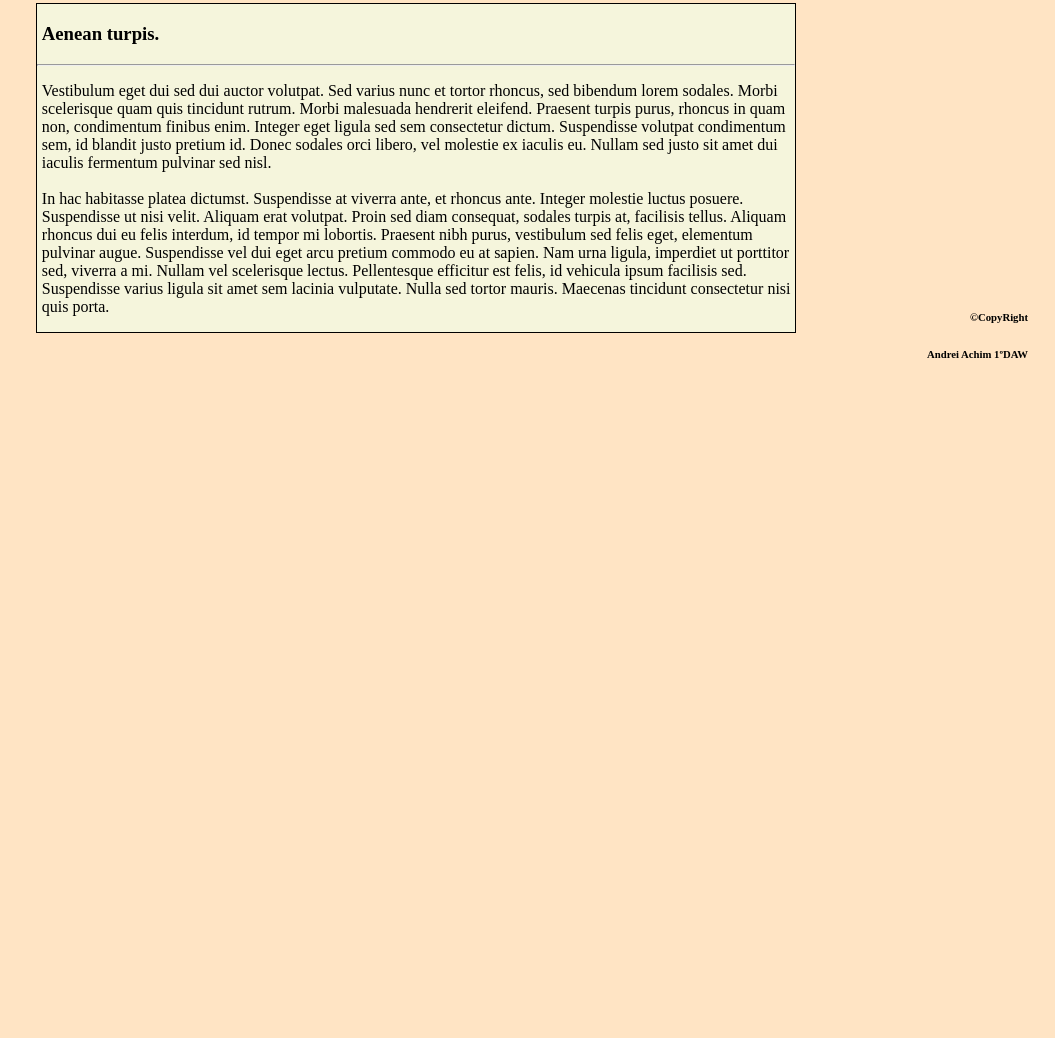
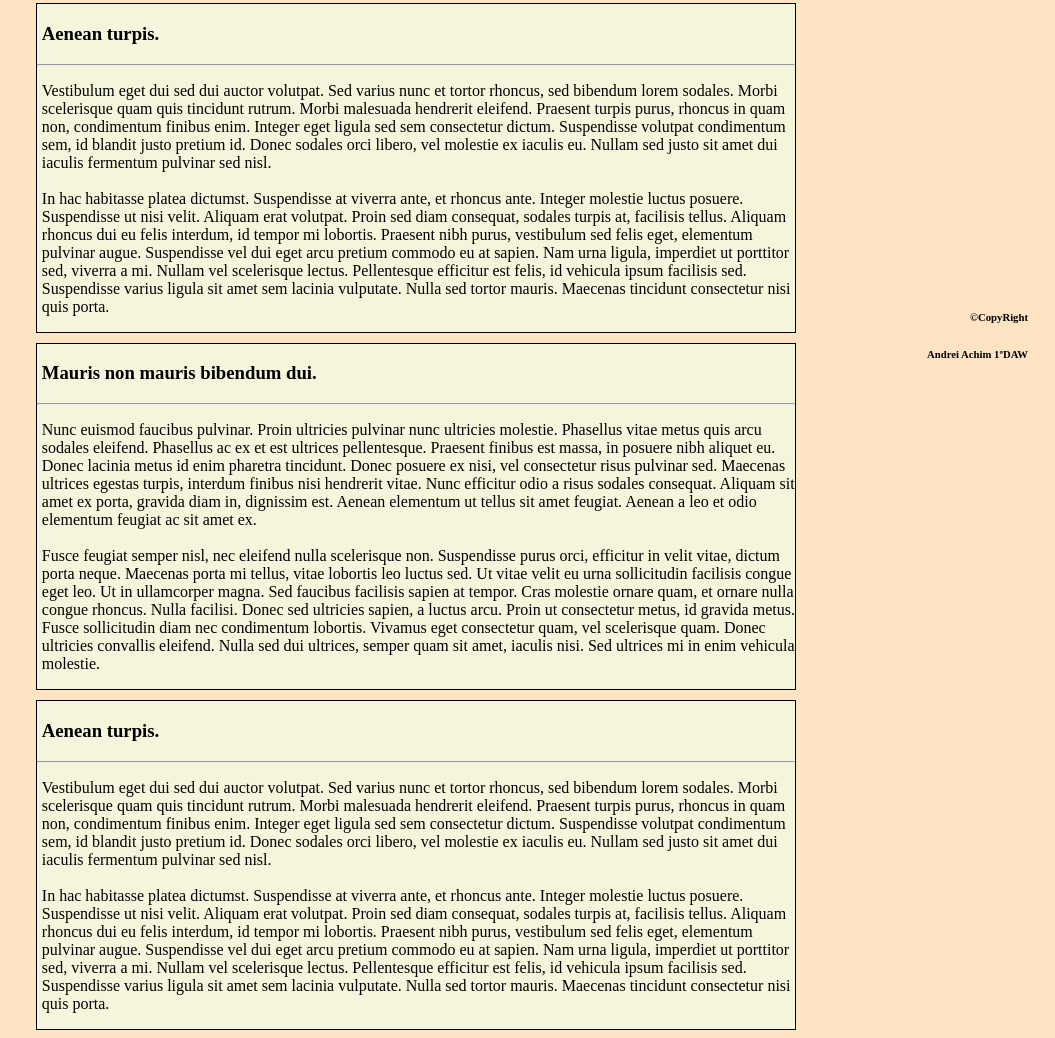
Before and after one commit to AndreiAchim-1DAW/periodico, a plain HTML site: page sociedad.html in a window 1280 px wide. Shown: the part 434-1472 px from the top of the page, without its empty margins (225-1280 px from the left). Before the commit the page ends 819 px from the top, so only its background shows below. Drawn offline with Linux system fonts and the light colour scheme.

Commit message:
Añadir 2 contenidos a sociedad.html

```diff
--- a/sociedad.html
+++ b/sociedad.html
@@ -58,6 +58,51 @@
                     consectetur nisi quis porta. </p>
             </article>
         </section>
+        <section>
+            <article>
+                <h3>Mauris non mauris bibendum dui.</h3><hr>
+                <p>
+
+                    Nunc euismod faucibus pulvinar. Proin ultricies pulvinar nunc ultricies molestie. Phasellus vitae
+                    metus quis arcu sodales eleifend. Phasellus ac ex et est ultrices pellentesque. Praesent finibus est
+                    massa, in posuere nibh aliquet eu. Donec lacinia metus id enim pharetra tincidunt. Donec posuere ex
+                    nisi, vel consectetur risus pulvinar sed. Maecenas ultrices egestas turpis, interdum finibus nisi
+                    hendrerit vitae. Nunc efficitur odio a risus sodales consequat. Aliquam sit amet ex porta, gravida
+                    diam in, dignissim est. Aenean elementum ut tellus sit amet feugiat. Aenean a leo et odio elementum
+                    feugiat ac sit amet ex.
+                    <br><br>
+                    Fusce feugiat semper nisl, nec eleifend nulla scelerisque non. Suspendisse purus orci, efficitur in
+                    velit vitae, dictum porta neque. Maecenas porta mi tellus, vitae lobortis leo luctus sed. Ut vitae
+                    velit eu urna sollicitudin facilisis congue eget leo. Ut in ullamcorper magna. Sed faucibus
+                    facilisis sapien at tempor. Cras molestie ornare quam, et ornare nulla congue rhoncus. Nulla
+                    facilisi. Donec sed ultricies sapien, a luctus arcu. Proin ut consectetur metus, id gravida metus.
+                    Fusce sollicitudin diam nec condimentum lobortis. Vivamus eget consectetur quam, vel scelerisque
+                    quam. Donec ultricies convallis eleifend. Nulla sed dui ultrices, semper quam sit amet, iaculis
+                    nisi. Sed ultrices mi in enim vehicula molestie. </p>
+            </article>
+        </section>
+        <section>
+            <article>
+                <h3>Aenean turpis.</h3><hr>
+                <p>
+
+                    Vestibulum eget dui sed dui auctor volutpat. Sed varius nunc et tortor rhoncus, sed bibendum lorem
+                    sodales. Morbi scelerisque quam quis tincidunt rutrum. Morbi malesuada hendrerit eleifend. Praesent
+                    turpis purus, rhoncus in quam non, condimentum finibus enim. Integer eget ligula sed sem consectetur
+                    dictum. Suspendisse volutpat condimentum sem, id blandit justo pretium id. Donec sodales orci
+                    libero, vel molestie ex iaculis eu. Nullam sed justo sit amet dui iaculis fermentum pulvinar sed
+                    nisl.
+                    <br><br>
+                    In hac habitasse platea dictumst. Suspendisse at viverra ante, et rhoncus ante. Integer molestie
+                    luctus posuere. Suspendisse ut nisi velit. Aliquam erat volutpat. Proin sed diam consequat, sodales
+                    turpis at, facilisis tellus. Aliquam rhoncus dui eu felis interdum, id tempor mi lobortis. Praesent
+                    nibh purus, vestibulum sed felis eget, elementum pulvinar augue. Suspendisse vel dui eget arcu
+                    pretium commodo eu at sapien. Nam urna ligula, imperdiet ut porttitor sed, viverra a mi. Nullam vel
+                    scelerisque lectus. Pellentesque efficitur est felis, id vehicula ipsum facilisis sed. Suspendisse
+                    varius ligula sit amet sem lacinia vulputate. Nulla sed tortor mauris. Maecenas tincidunt
+                    consectetur nisi quis porta. </p>
+            </article>
+        </section>
     </main>
     <footer>
         <h6>&copy;CopyRight</h6>
```
